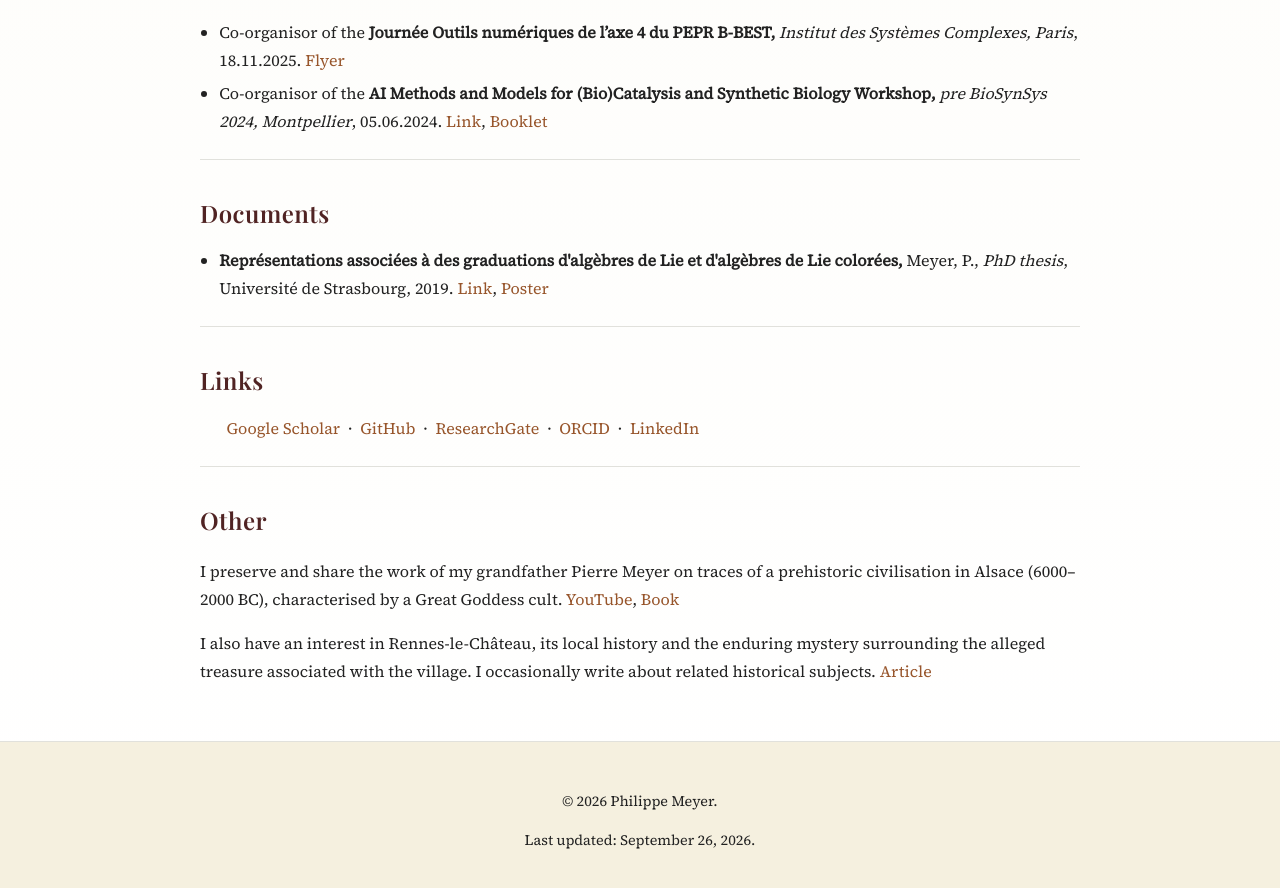
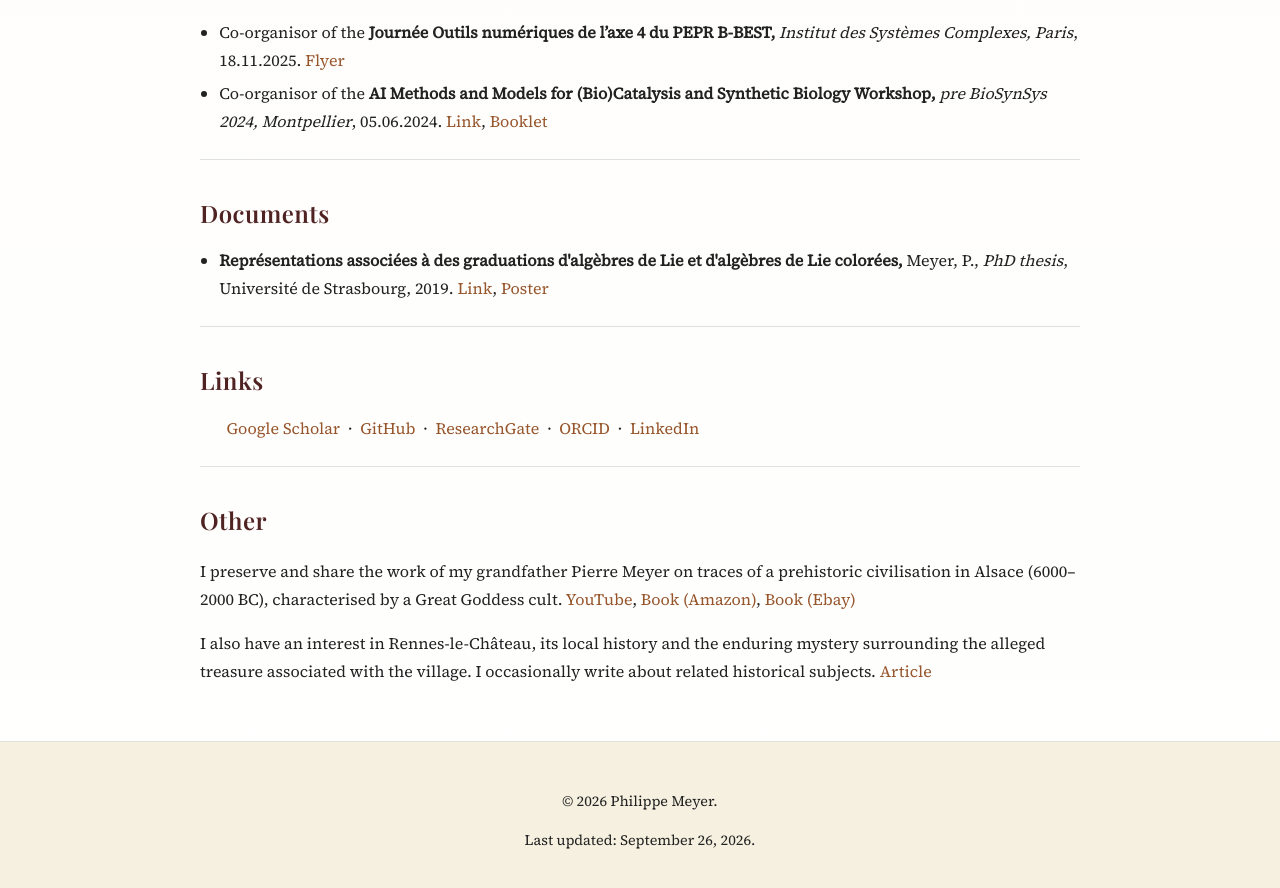
Before and after one commit to PhilippeMeyer68/philippemeyer68.github.io, a Jekyll site: the page built from index.md, in a window 1280 px wide and 900 px high, scrolled down 2435 px. Shown: the top 888 px of the window. Built offline with Jekyll 4.4.1, drawn with Linux system fonts in a browser that asks for light colours.

Commit message:
feat: ebay book link

```diff
--- a/index.md
+++ b/index.md
@@ -254,7 +254,8 @@ title: "Home"
     I preserve and share the work of my grandfather Pierre Meyer on traces of a prehistoric civilisation in Alsace (6000–2000 BC), characterised by a Great Goddess cult.
     <a href="https://www.youtube.com/@mysteresdelagrandedeesse112/" target="_blank" rel="noopener">
       YouTube</a>,
-    <a href="https://amzn.eu/d/gH21WYH" target="_blank" rel="noopener">Book</a>
+    <a href="https://amzn.eu/d/gH21WYH" target="_blank" rel="noopener">Book (Amazon)</a>,
+    <a href="https://www.ebay.fr/itm/227529177031" target="_blank" rel="noopener">Book (Ebay)</a>
     </p>
 
   <p>
```
